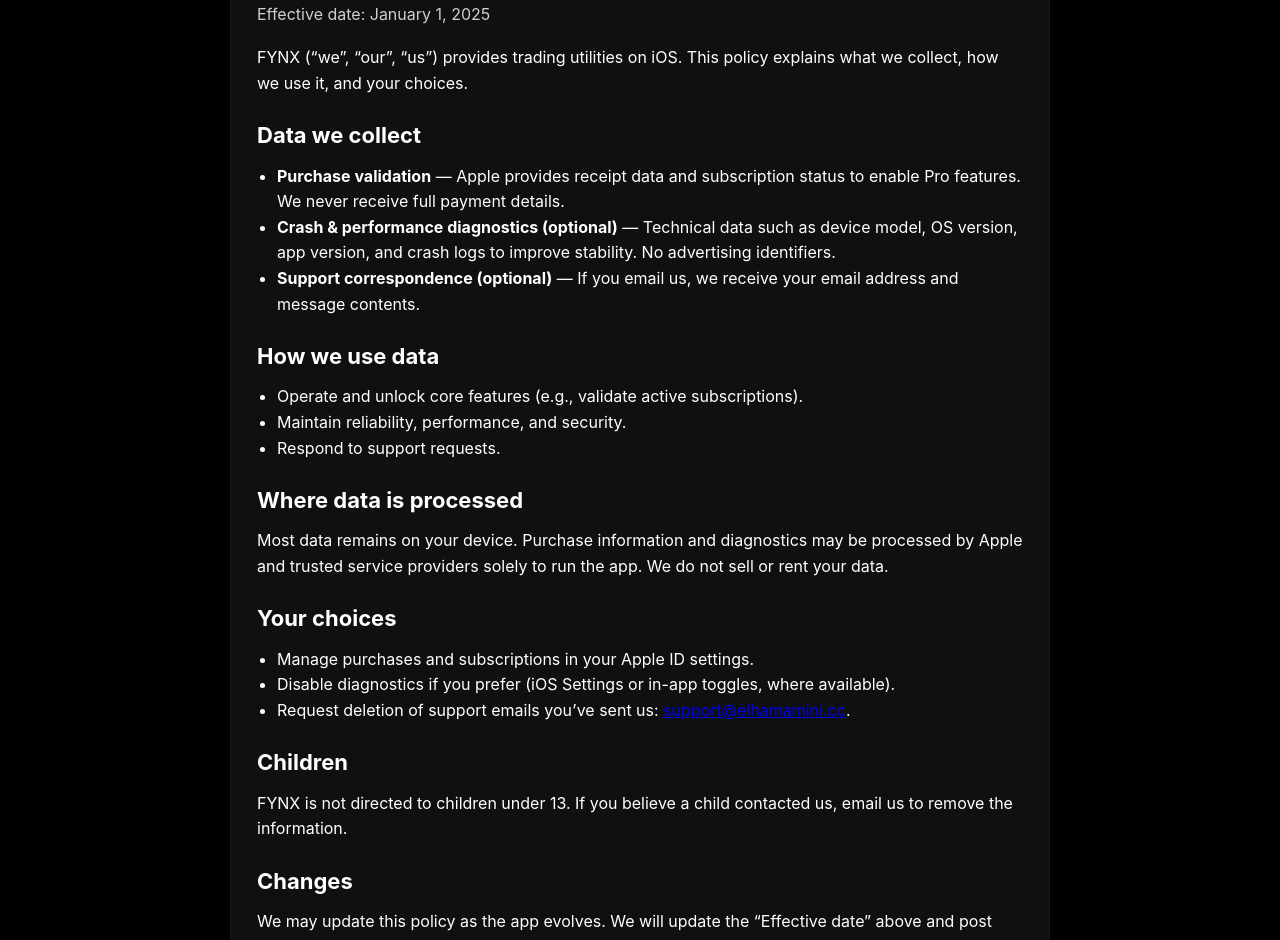
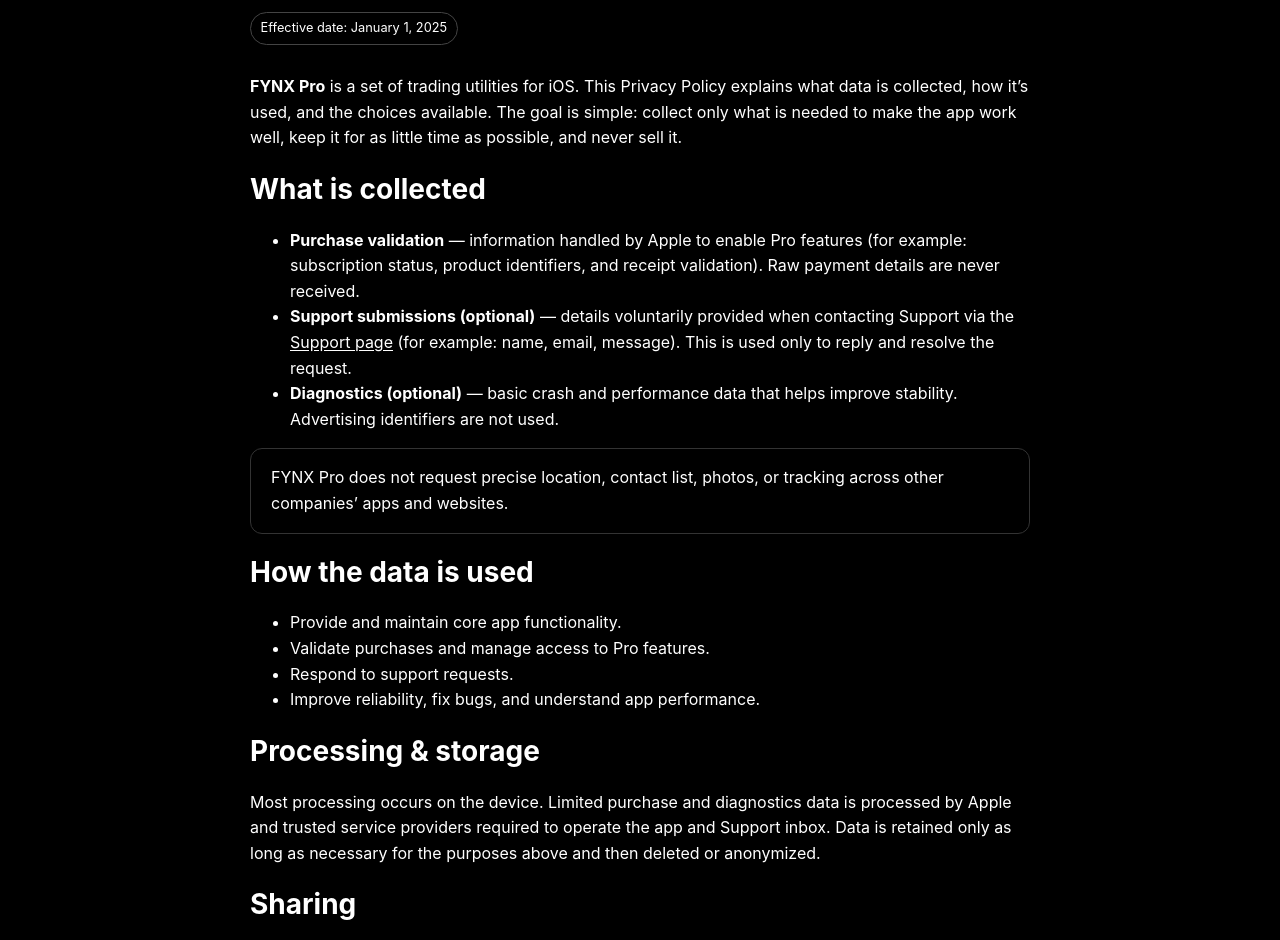
Before and after one commit to EA-LA/FYNX-Site, a plain HTML site: page privacy.html in a window 1280 px wide. Shown: the part 190-1130 px from the top of the page. Drawn offline with Linux system fonts and the light colour scheme.

Commit message:
Update privacy.html

```diff
--- a/privacy.html
+++ b/privacy.html
@@ -3,63 +3,94 @@
 <head>
   <meta charset="utf-8"/>
   <meta name="viewport" content="width=device-width,initial-scale=1"/>
-  <title>Privacy Policy • FYNX</title>
+  <title>FYNX — Privacy Policy</title>
+  <meta name="description" content="Privacy Policy for FYNX Pro."/>
   <link rel="stylesheet" href="assets/styles.css"/>
-  <meta name="description" content="Privacy Policy for FYNX."/>
+
+  <!-- Page-only tweaks: keep links monochrome and crisp -->
+  <style>
+    .doc a { color: inherit; text-decoration: underline; text-underline-offset: 2px; }
+    .doc a:hover { opacity: .8; }
+    .badge { display:inline-block; font-size:.8rem; padding:.35rem .6rem; border:1px solid #444; border-radius:999px; }
+    .callout { border:1px solid #333; border-radius:12px; padding:1rem 1.25rem; margin:1rem 0; }
+  </style>
 </head>
 <body>
-<header class="header"><div class="container nav">
+  <!-- Header -->
+  <header class="header">
+    <div class="container nav">
       <a class="brand" href="index.html"><span class="dot"></span><span>FYNX</span></a>
-</div></header>
+      <nav class="navlinks">
+        <a href="index.html#features">Features</a>
+        <a href="index.html#getting-started">Get Started</a>
+        <a href="index.html#screens">Screens</a>
+      </nav>
+    </div>
+  </header>
 
-<main class="legal-wrap">
-  <article class="legal-card">
+  <main>
+    <section class="section">
+      <div class="container doc" style="max-width:820px">
         <h1>Privacy Policy</h1>
-    <div class="meta">Effective date: January 1, 2025</div>
+        <p class="badge">Effective date: January 1, 2025</p>
 
-    <p>FYNX (“we”, “our”, “us”) provides trading utilities on iOS. This policy explains what we collect, how we use it, and your choices.</p>
+        <p><strong>FYNX Pro</strong> is a set of trading utilities for iOS. This Privacy Policy explains what data is collected, how it’s used, and the choices available. The goal is simple: collect only what is needed to make the app work well, keep it for as little time as possible, and never sell it.</p>
 
-    <h2>Data we collect</h2>
+        <h2>What is collected</h2>
         <ul>
-      <li><strong>Purchase validation</strong> — Apple provides receipt data and subscription status to enable Pro features. We never receive full payment details.</li>
-      <li><strong>Crash & performance diagnostics (optional)</strong> — Technical data such as device model, OS version, app version, and crash logs to improve stability. No advertising identifiers.</li>
-      <li><strong>Support correspondence (optional)</strong> — If you email us, we receive your email address and message contents.</li>
+          <li><strong>Purchase validation</strong> — information handled by Apple to enable Pro features (for example: subscription status, product identifiers, and receipt validation). Raw payment details are never received.</li>
+          <li><strong>Support submissions (optional)</strong> — details voluntarily provided when contacting Support via the <a href="support.html">Support page</a> (for example: name, email, message). This is used only to reply and resolve the request.</li>
+          <li><strong>Diagnostics (optional)</strong> — basic crash and performance data that helps improve stability. Advertising identifiers are not used.</li>
         </ul>
 
-    <h2>How we use data</h2>
+        <div class="callout">
+          FYNX Pro does not request precise location, contact list, photos, or tracking across other companies’ apps and websites.
+        </div>
+
+        <h2>How the data is used</h2>
         <ul>
-      <li>Operate and unlock core features (e.g., validate active subscriptions).</li>
-      <li>Maintain reliability, performance, and security.</li>
+          <li>Provide and maintain core app functionality.</li>
+          <li>Validate purchases and manage access to Pro features.</li>
           <li>Respond to support requests.</li>
+          <li>Improve reliability, fix bugs, and understand app performance.</li>
         </ul>
 
-    <h2>Where data is processed</h2>
-    <p>Most data remains on your device. Purchase information and diagnostics may be processed by Apple and trusted service providers solely to run the app. We do not sell or rent your data.</p>
+        <h2>Processing & storage</h2>
+        <p>Most processing occurs on the device. Limited purchase and diagnostics data is processed by Apple and trusted service providers required to operate the app and Support inbox. Data is retained only as long as necessary for the purposes above and then deleted or anonymized.</p>
+
+        <h2>Sharing</h2>
+        <p>Personal data is not sold. Data may be shared only with service providers that help operate the app (for example, Apple for in-app purchases and error reporting) or when required by law. Providers are bound to use the data only for the requested service.</p>
 
         <h2>Your choices</h2>
         <ul>
-      <li>Manage purchases and subscriptions in your Apple ID settings.</li>
-      <li>Disable diagnostics if you prefer (iOS Settings or in-app toggles, where available).</li>
-      <li>Request deletion of support emails you’ve sent us: <a href="mailto:support@elhamamini.cc">support@elhamamini.cc</a>.</li>
+          <li><strong>Diagnostics</strong> — disable optional diagnostics in iOS Settings if preferred.</li>
+          <li><strong>Support data</strong> — to request deletion of a previous support message, send a note via the <a href="support.html">Support page</a> and include the email address used and approximate date.</li>
         </ul>
 
         <h2>Children</h2>
-    <p>FYNX is not directed to children under 13. If you believe a child contacted us, email us to remove the information.</p>
+        <p>FYNX Pro is not directed to children under 13. If a child has provided information, contact Support and it will be removed.</p>
+
+        <h2>International use</h2>
+        <p>If using the app from outside your country, information may be processed in regions where service providers operate. Appropriate safeguards are applied to protect the data.</p>
 
         <h2>Changes</h2>
-    <p>We may update this policy as the app evolves. We will update the “Effective date” above and post changes here.</p>
+        <p>This policy may be updated as the app evolves. When changes are made, the “Effective date” above will be revised. For material changes, a notice may appear in-app or on this site.</p>
 
         <h2>Contact</h2>
-    <p>Email: <a href="mailto:support@elhamamini.cc">support@elhamamini.cc</a></p>
-  </article>
+        <p>Questions or requests? Visit the <a href="support.html">Support page</a>.</p>
+      </div>
+    </section>
   </main>
 
-<footer class="footer"><div class="container links">
+  <!-- Footer -->
+  <footer class="footer">
+    <div class="container links">
       <a href="privacy.html">Privacy Policy</a>
       <a href="terms.html">Terms of Use</a>
       <a href="faqs.html">FAQs</a>
       <a href="support.html">Support</a>
       <a href="https://elhamamini.cc" target="_blank" rel="noopener">Developer Website</a>
-</div></footer>
+    </div>
+  </footer>
 </body>
 </html>
```
Lines whose indentation alone changed are shown as unchanged.
